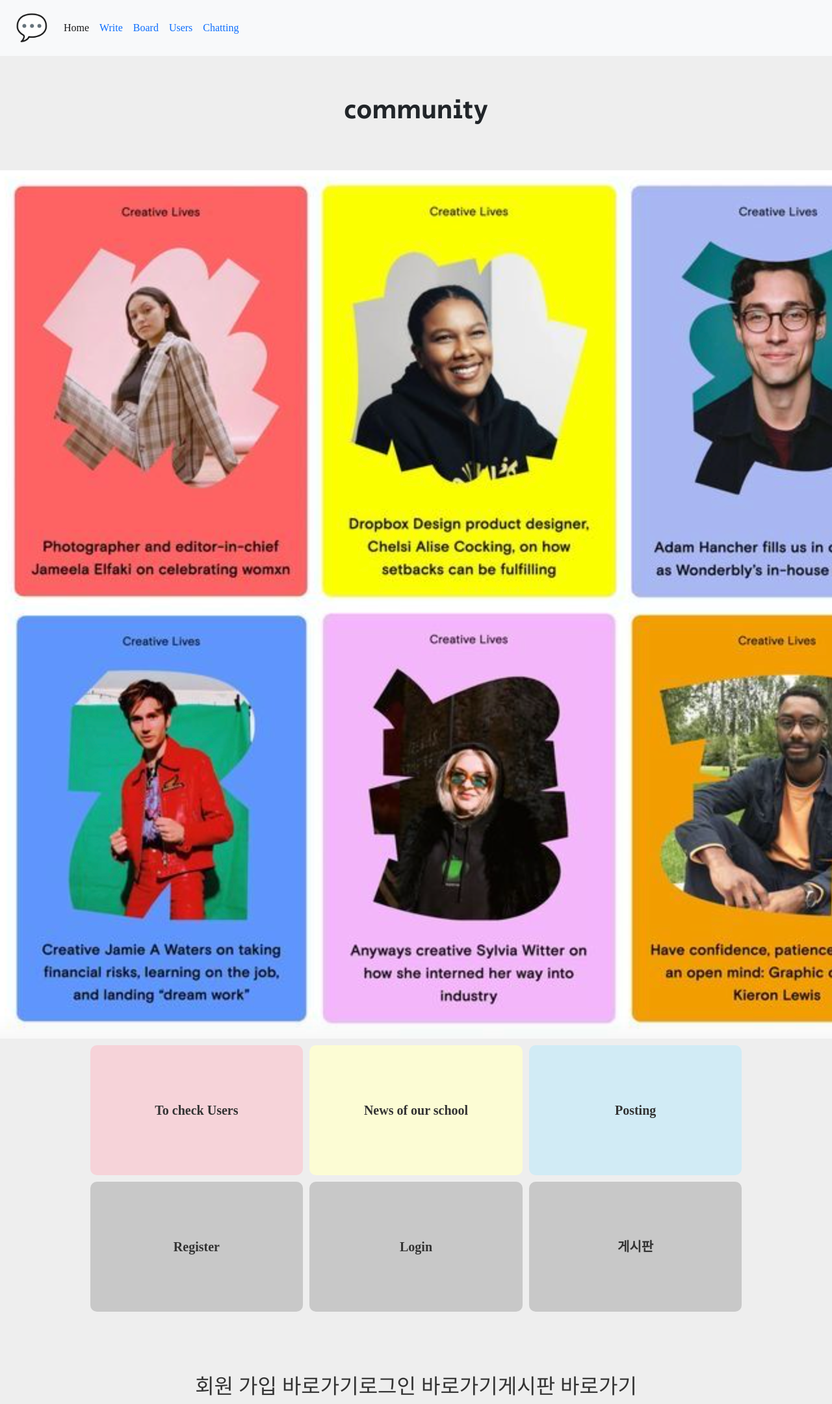
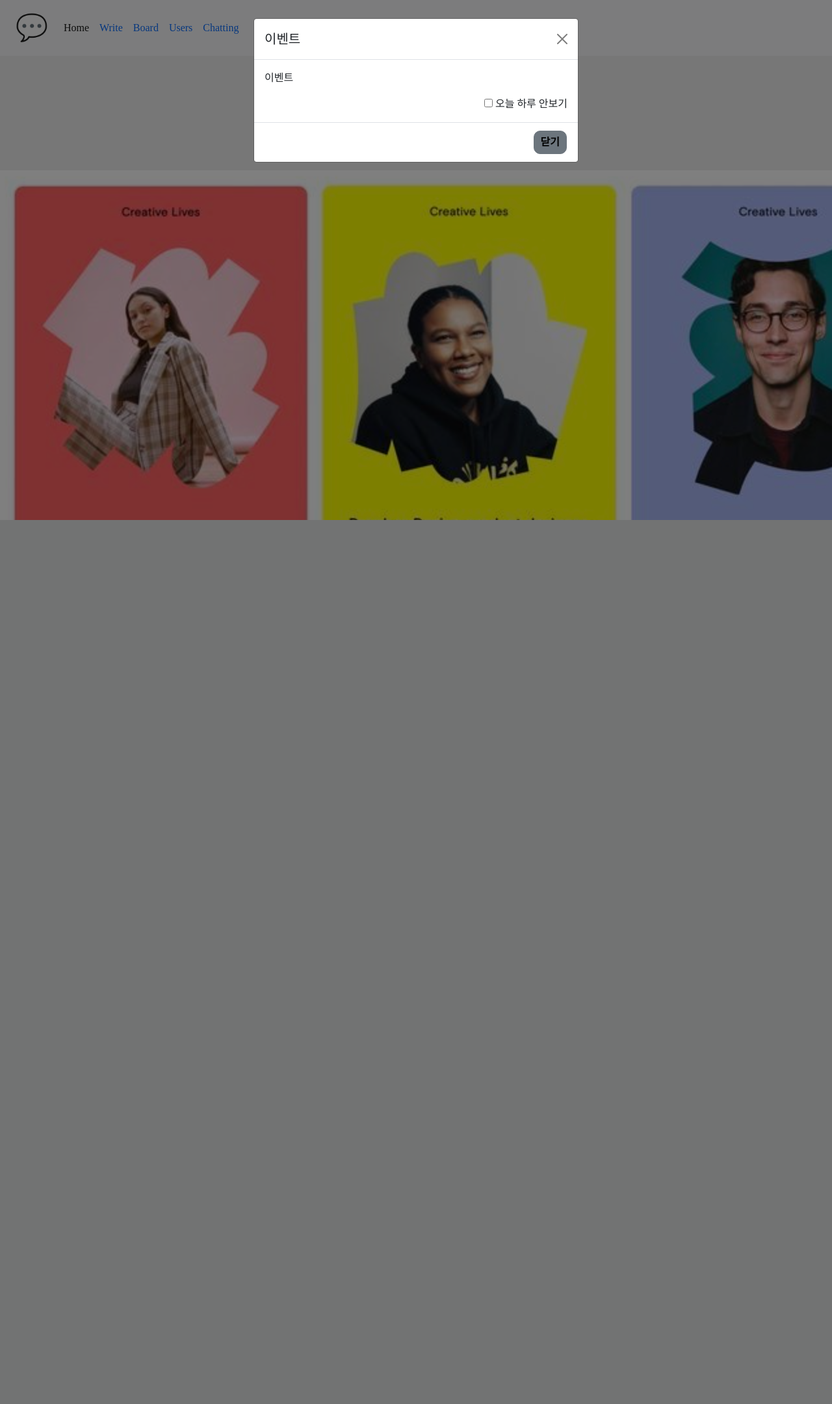
Before and after one commit to ddingyull/community-site, a Node server app: page / in a window 1280 px wide; the page is wider, and only the part inside the window is pictured. Shown: that part at 65% size. After the commit the page ends 800 px from the top of that part, so only its background shows below. Run offline with Node 20, Linux system fonts and the light colour scheme; some libraries are stand-ins or nearby versions; some web fonts are replaced.

Commit message:
popup modal 수정

```diff
--- a/routes/index.js
+++ b/routes/index.js
@@ -4,31 +4,31 @@
 
 const router = express.Router();
 
+// 프론트에서 보여주기
 router.get('/', (req, res) => {
-  res.cookie('alert', true, {
-    // 현재 시간을 받아서 언제까지 팝업창을 남길 것인지
-    expires: new Date(Date.now() + 1000 * 10),
-    // http 브라우져에서 보여지도록 하겠다는 의미
-    httpOnly: true, //프론트에서 읽지 못하고 백에서 쿠키를 전달하기 위함
-  });
-
-  console.log(req.cookies.alert);
-  res.render('index.ejs', { alert: req.cookies.alert });
+  // console.log(req.cookies.popup);
+  res.render('index', { popup: req.cookies.popup });
 });
 
-//프론트에서 보여주기
-router.get('/', (req, res) => {
-  res.render('index.ejs', { popup: req.cookies.popup });
-});
-
-//백엔드에서 쿠키 보내주기
+// 백엔드에서 쿠키 보내주기
 router.post('/cookie', (req, res) => {
   res.cookie('popup', 'hide', {
     expires: new Date(Date.now() + 1000 * 60 * 60 * 24),
     httpOnly: true,
   });
-  res.send('쿠키 성공');
-  // res.render('index.ejs', { popup: req.cookies.popup });
+  res.send('쿠키 생성 성공');
 });
 
+// [프론트에서 쿠키 보내기]
+// router.get('/', (req, res) => {
+//   res.cookie('alert', true, {
+//     // 현재 시간을 받아서 언제까지 팝업창을 남길 것인지
+//     expires: new Date(Date.now() + 1000 * 10),
+//     // http 브라우져에서 보여지도록 하겠다는 의미
+//     httpOnly: true, //프론트에서 읽지 못하고 백에서 쿠키를 전달하기 위함
+//   });
+//   console.log(req.cookies.alert);
+//   res.render('index.ejs', { alert: req.cookies.alert });
+// });
+
 module.exports = router;
--- a/views/index.ejs
+++ b/views/index.ejs
@@ -7,18 +7,16 @@
   <meta name="viewport" content="width=device-width, initial-scale=1.0">
   <link href="https://cdn.jsdelivr.net/npm/bootstrap@5.2.0/dist/css/bootstrap.min.css" rel="stylesheet"
     integrity="sha384-gH2yIJqKdNHPEq0n4Mqa/HGKIhSkIHeL5AyhkYV8i59U5AR6csBvApHHNl/vI1Bx" crossorigin="anonymous">
-    <link href="https://cdn.jsdelivr.net/npm/bootstrap@5.1.3/dist/css/bootstrap.min.css" rel="stylesheet" integrity="sha384-1BmE4kWBq78iYhFldvKuhfTAU6auU8tT94WrHftjDbrCEXSU1oBoqyl2QvZ6jIW3" crossorigin="anonymous">
-    <script src="https://cdn.jsdelivr.net/npm/bootstrap@5.1.3/dist/js/bootstrap.bundle.min.js" integrity="sha384-ka7Sk0Gln4gmtz2MlQnikT1wXgYsOg+OMhuP+IlRH9sENBO0LRn5q+8nbTov4+1p" crossorigin="anonymous"></script>
+  <link href="https://cdn.jsdelivr.net/npm/bootstrap@5.1.3/dist/css/bootstrap.min.css" rel="stylesheet"
+    integrity="sha384-1BmE4kWBq78iYhFldvKuhfTAU6auU8tT94WrHftjDbrCEXSU1oBoqyl2QvZ6jIW3" crossorigin="anonymous">
+  <script src="https://cdn.jsdelivr.net/npm/bootstrap@5.1.3/dist/js/bootstrap.bundle.min.js"
+    integrity="sha384-ka7Sk0Gln4gmtz2MlQnikT1wXgYsOg+OMhuP+IlRH9sENBO0LRn5q+8nbTov4+1p" crossorigin="anonymous">
+  </script>
   <link rel="stylesheet" href="./css/style.css">
   <!-- <script defer src="./js/test.js"></script> -->
   <title>CSC: college student community </title>
 </head>
 
-<!-- <style>
-  .modal.show{
-    display: block;
-  }
-</style> -->
 <body>
 
   <!-- nav bar -->
@@ -29,10 +27,10 @@
 
   <div class="container">
     <div class="link link1">
-      <span><a href="/users">To check Users</a></span>
+      <span><a href="users">To check Users</a></span>
     </div>
     <div class="link link2">
-      <span> <a href="/users">News of our school</a></span>
+      <span> <a href="posts">News of our school</a></span>
     </div>
     <div class="link link3">
       <span> <a href="/writes">Posting</a></span>
@@ -50,15 +48,15 @@
   </div>
 
   <!-- Modal -->
-  <div class="modal fade" id="exampleModal" tabindex="-1" aria-labelledby="exampleModalLabel" aria-hidden="ture">
+  <div class="modal fade" id="exampleModal" tabindex="-1" aria-labelledby="exampleModalLabel" aria-hidden="true">
     <div class="modal-dialog">
       <div class="modal-content">
         <div class="modal-header">
-          <h5 class="modal-title" id="exampleModalLabel">cookie 실습</h5>
+          <h5 class="modal-title" id="exampleModalLabel">이벤트</h5>
           <button type="button" class="btn-close" data-bs-dismiss="modal" aria-label="Close"></button>
         </div>
         <div class="modal-body">
-          쿠키 실습
+          이벤트
           <div class="text-end mt-3">
             <input type="checkbox" id="cookie"> <label for="cookie" style="cursor: pointer;">오늘 하루 안보기</label>
           </div>
@@ -69,46 +67,30 @@
       </div>
     </div>
   </div>
-  <div class="container mt-5">
-    <!-- <h1 class="text-center">Hello, Express Service</h1> -->
-    <h2 class="mt-5 text-center"><a href="/register">회원 가입 바로가기</a></h2>
-    <h2 class="mt-5 text-center"><a href="/login">로그인 바로가기</a></h2>
-    <h2 class="mt-5 text-center"><a href="/board">게시판 바로가기</a></h2>
-  </div>
+
   <script>
     const myModal = new bootstrap.Modal('#exampleModal');
+    if ('<%= popup %>' === '') myModal.show();
     // if (myModal) myModal.show();
 
-
     function modalClose() {
-    if(document.getElementById('cookie').checked){
+      if (document.getElementById("cookie").checked) {
         fetch('/cookie', {
           method: 'post',
           headers: {
-          'Content-type': 'application/json',
+            'Content-type': 'application/json'
           },
         }).then((res) => {
           console.log(res.data);
-      }).catch((err)=>{
+        }).catch((err) => {
           console.log(err);
         })
       }
       myModal.hide();
     }
   </script>
-
-  <!-- <script>
-    console.log(document.cookie);
-    // 이름, 만료일, 경로
-    // document.cookie = "user=kdt; expires=19 sep 2022 13:00:00 GMT; path=/"
-    // document.cookie = "test=test; expires=15 sep 2022 13:00:00 GMT; path=/"
-    // console.log(document.cookie);
-
-  window.onload = () => {
-    if(document.cookie) alert(`쿠키 팔아요 ${document.cookie}`);
-    if('<%= alert %>' === 'ture') alert('백엔드 팔아요 <%= alert %>');
-  }
-  </script> -->
+  </script>
 
 </body>
+
 </html>
--- a/views/nav.html
+++ b/views/nav.html
@@ -10,7 +10,7 @@
           <a class="nav-link active" aria-current="page" href="/">Home</a>
         </li>
         <li class="nav-item">
-          <a class="nav-link" href="/board/write">Write</a>
+          <a class="nav-link" href="/views/write.ejs">Write</a>
         </li>
         <li class="nav-item">
           <a class="nav-link" href="/board">Board</a>
```
Also changed, not shown: 1 other file. Lines whose indentation alone changed are shown as unchanged.
